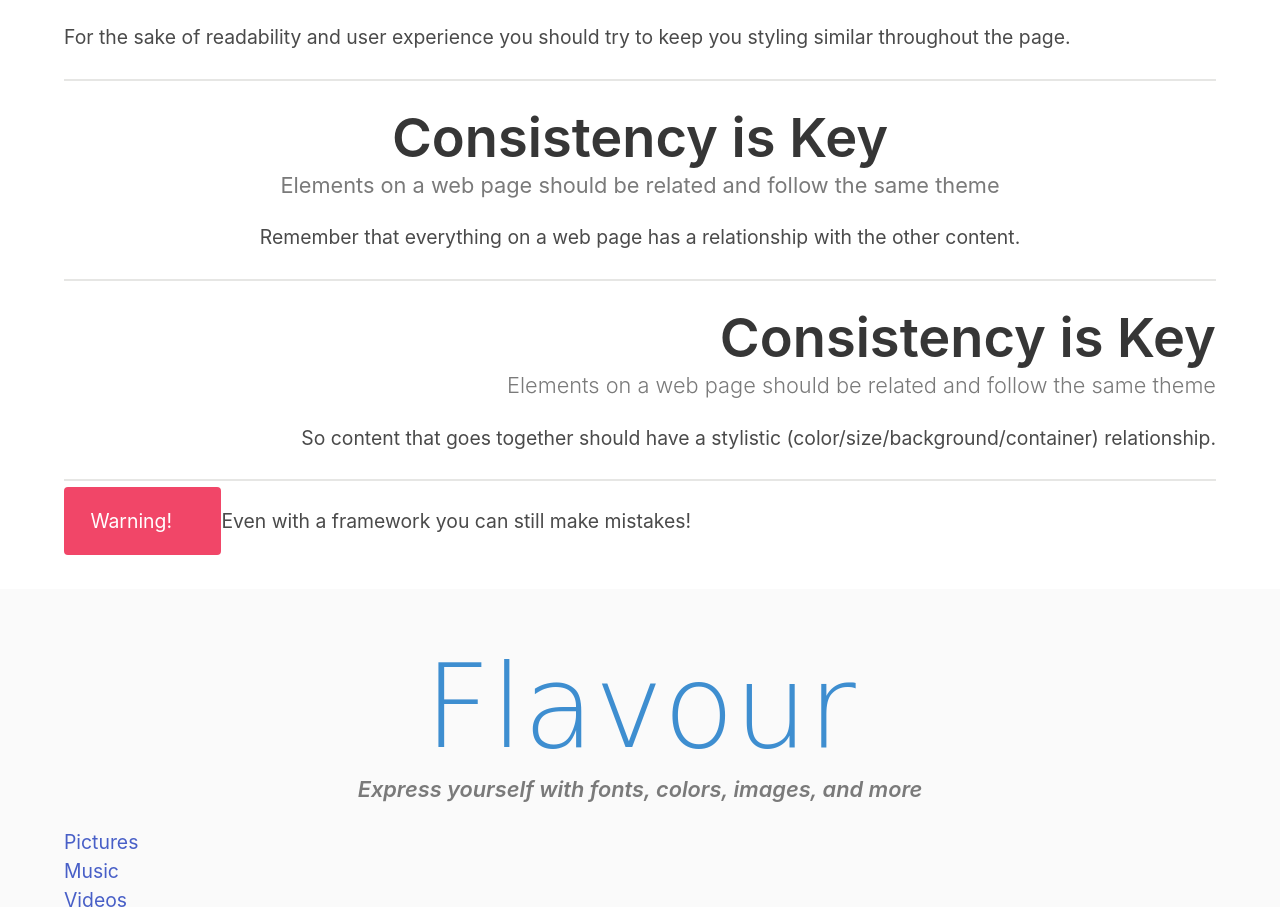
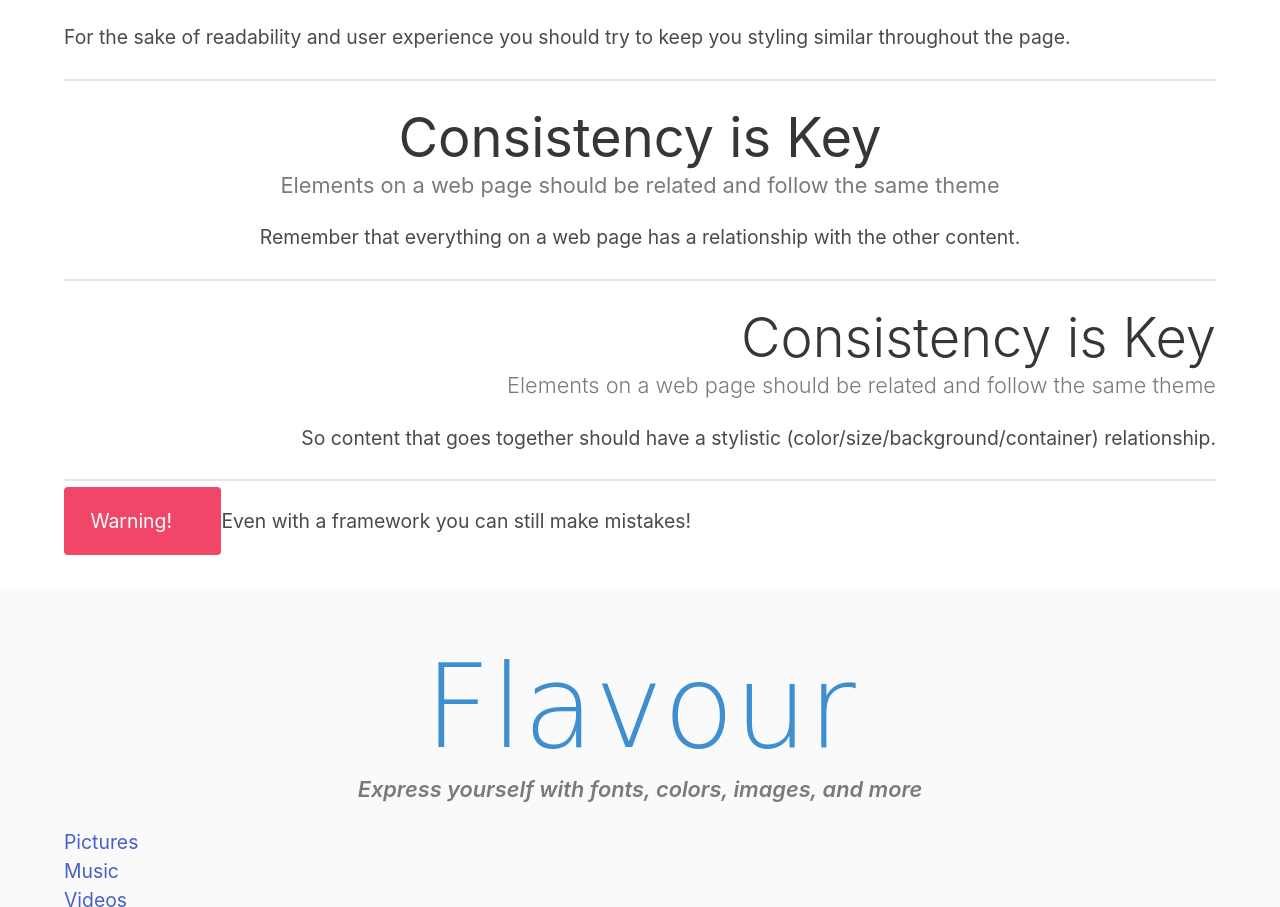
Before and after one commit to jdmar3-comp426/a02-kianw97, a website: page index.html in a window 1280 px wide. Shown: the part 1661-2568 px from the top of the page. Drawn offline with nearby package versions, Linux system fonts and the light colour scheme; a web font is replaced by a local one.

Commit message:
titles part 2

```diff
--- a/index.html
+++ b/index.html
@@ -65,7 +65,7 @@
         </div>
         <hr>
         <div class="content has-text-centered">
-            <h1 class="title">Consistency is Key</h1>
+            <h1 class="title has-text-weight-normal">Consistency is Key</h1>
             <h5 class="subtitle has-text-grey has-text-weight-normal">Elements on a web page should be related and follow the same theme</h5>
             <p>
 	    	Remember that everything on a web page has a relationship with the other content.
@@ -73,7 +73,7 @@
         </div>
         <hr>
         <div class="content has-text-right">
-            <h1 class="title">Consistency is Key</h1>
+            <h1 class="title has-text-weight-light">Consistency is Key</h1>
             <h5 class="subtitle has-text-grey has-text-weight-light">Elements on a web page should be related and follow the same theme</h5>
             <p>
 	    	So content that goes together should have a stylistic (color/size/background/container) relationship.
```
